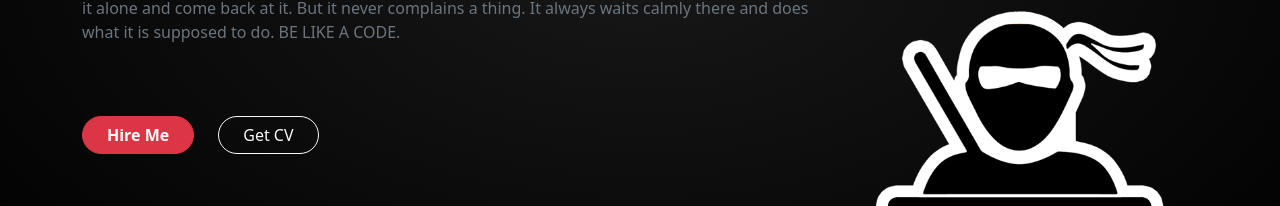
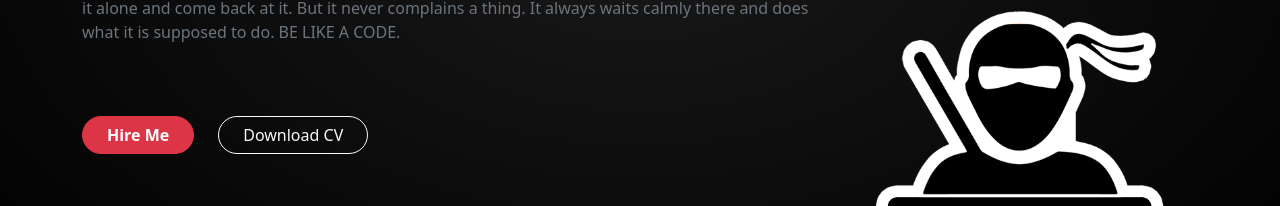
Before and after one commit to HumbleAssassin/react-portfolio, a React (Create React App) app: page / in a window 1280 px wide. Shown: the part 476-682 px from the top of the page. Built offline with nearby package versions, Linux system fonts and the light colour scheme; a web font is replaced by a local one.

Commit message:
second commit

```diff
--- a/src/Pages/hero.component/Hero.js
+++ b/src/Pages/hero.component/Hero.js
@@ -29,7 +29,7 @@ function Hero() {
                         utilityClasses="btn-danger rounded-pill me-4 fw-bold"
                      />
                      <Button
-                        label="Get CV"
+                        label="Download CV"
                         utilityClasses="btn-outline-light px-4 rounded-pill"
                      />
                   </div>
```
